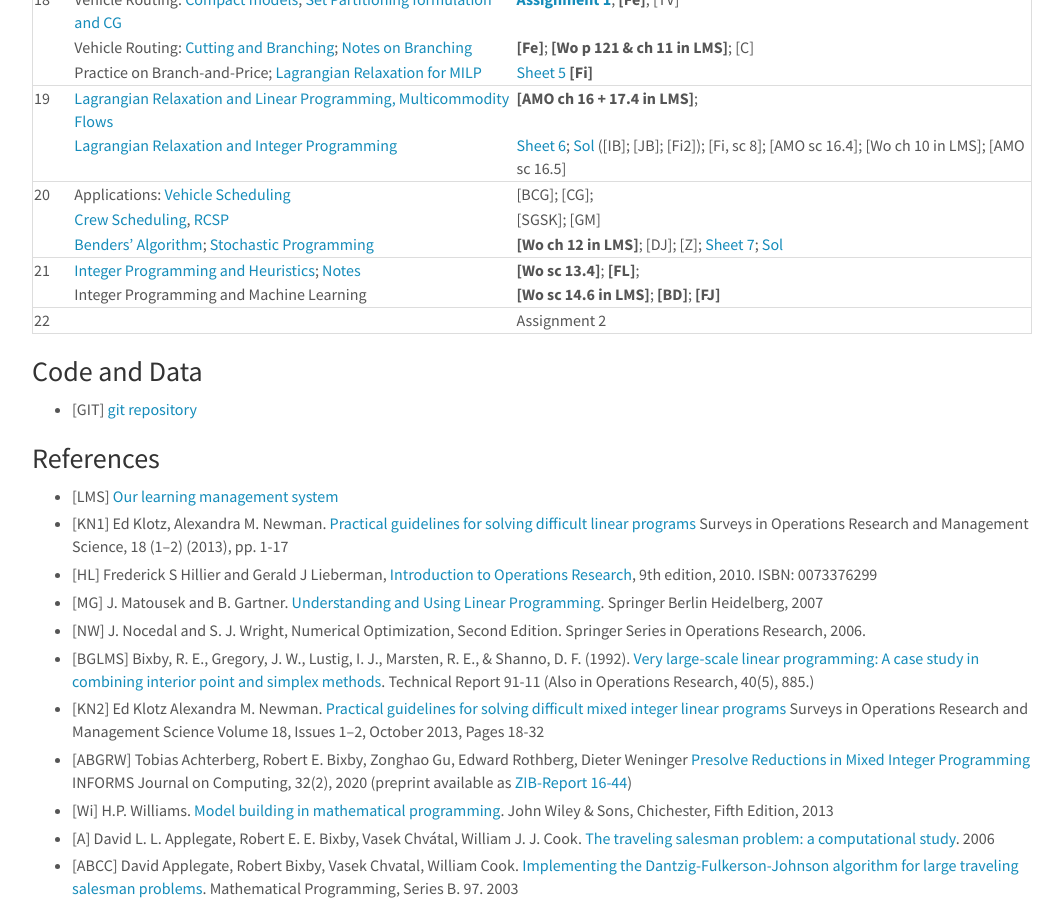
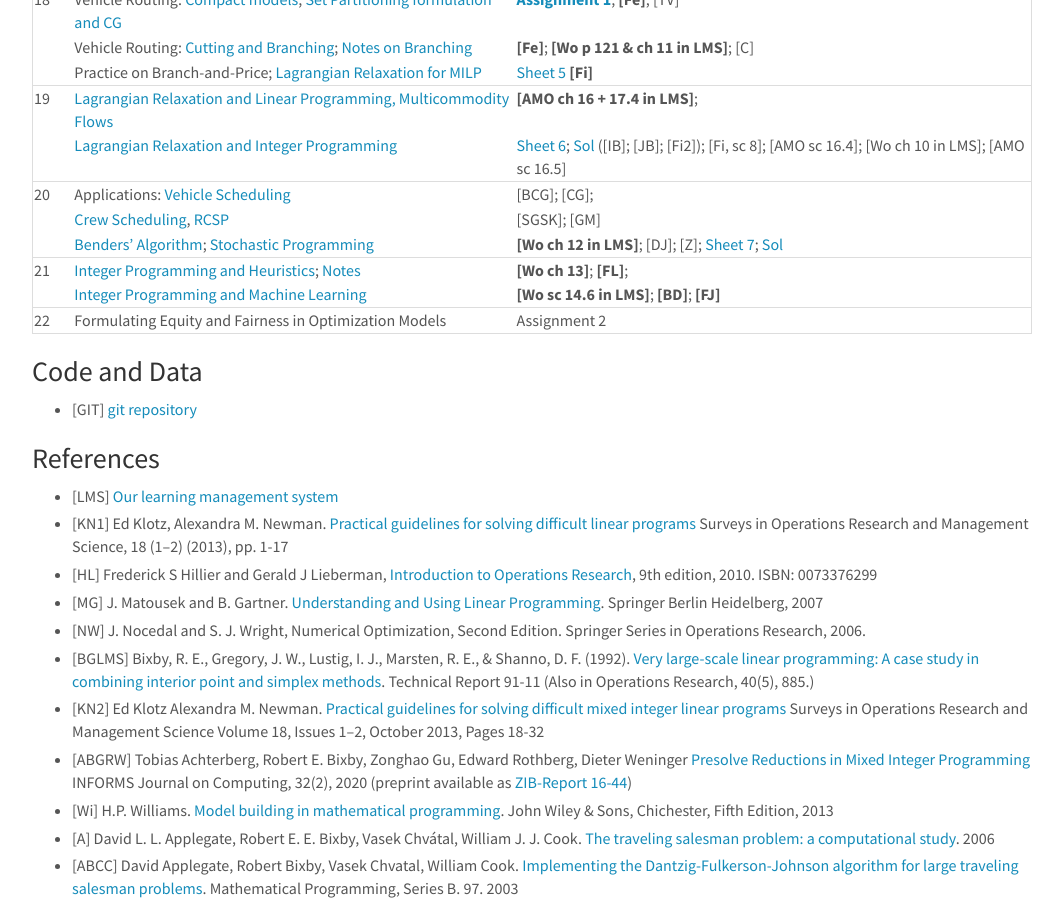
Before and after one commit to DM872/dm872.github.io, a Jekyll site: the page built from index.md, in a window 1280 px wide and 900 px high, scrolled down 894 px. Shown: the whole window, without its empty margins (108-1171 px from the left). Built offline with Jekyll 4.4.1, drawn with Linux system fonts in a browser that asks for light colours; nearby versions of some CDN libraries; comment, search, counter and statistics services are not loaded.

Commit message:
added slides ml

```diff
--- a/index.md
+++ b/index.md
@@ -81,10 +81,10 @@ w3.includeHTML();
 |      | [Crew Scheduling][67], [RCSP][68]                                                | [SGSK]; [GM]                                                                                              |
 |      | [Benders' Algorithm][69]; [Stochastic Programming][70]                           | **[Wo ch 12 in LMS]**; [DJ]; [Z]; [Sheet 7][17]; [Sol][86]                                                |
 |------+----------------------------------------------------------------------------------+-----------------------------------------------------------------------------------------------------------|
-|   21 | [Integer Programming and Heuristics][71]; [Notes][72]                            | **[Wo sc 13.4]**; **[FL]**;                                                                               |
-|      | Integer Programming and Machine Learning                                         | **[Wo sc 14.6 in LMS]**; **[BD]**; **[FJ]**                                                               |
+|   21 | [Integer Programming and Heuristics][71]; [Notes][72]                            | **[Wo ch 13]**; **[FL]**;                                                                                 |
+|      | [Integer Programming and Machine Learning][73]                                   | **[Wo sc 14.6 in LMS]**; **[BD]**; **[FJ]**                                                               |
 |------+----------------------------------------------------------------------------------+-----------------------------------------------------------------------------------------------------------|
-|   22 |                                                                                  | Assignment 2                                                                                              |
+|   22 | Formulating Equity and Fairness in Optimization Models                           | Assignment 2                                                                                              |
 |------+----------------------------------------------------------------------------------+-----------------------------------------------------------------------------------------------------------|
 
 
```
Also changed, not shown: other parts of index.md (+1 -0 lines), 1 other file.
